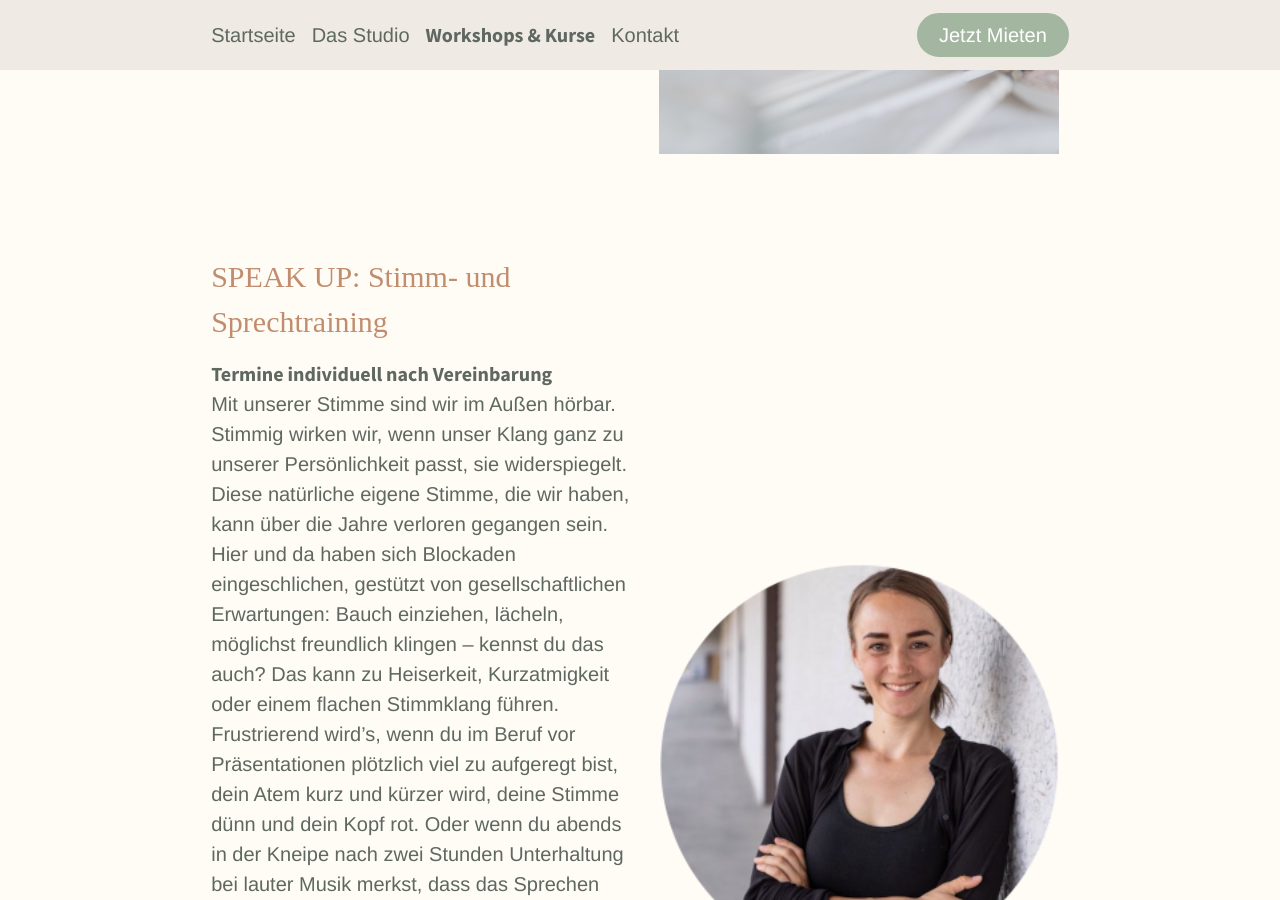
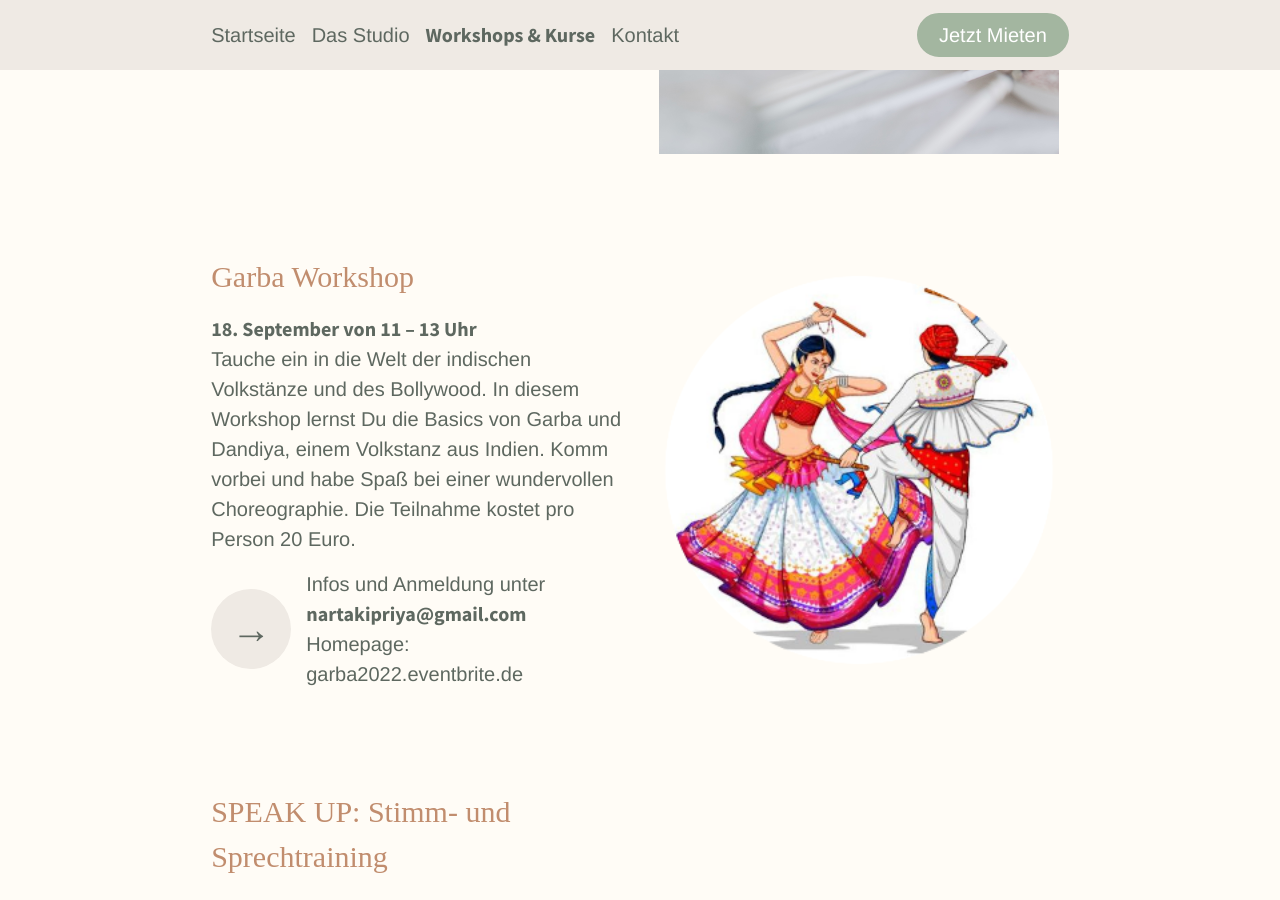
Before and after one commit to sonjafeitsch/meine-nische-website, a Jekyll site: the page built from kurse.html, in a window 1280 px wide and 900 px high, scrolled down 575 px. Built offline with Jekyll 4.4.1, drawn with Linux system fonts in a browser that asks for light colours; some web fonts are replaced.

Commit message:
update events

```diff
--- a/kurse.html
+++ b/kurse.html
@@ -4,6 +4,12 @@ title: Meine Nische | Kurse
 style: kurse.css
 permalink: kurse
 events:
+  - name: "Garba Workshop"
+    image: garba.png
+    time: 18. September von 11 – 13 Uhr
+    description: Tauche ein in die Welt der indischen Volkstänze und des Bollywood. In diesem Workshop lernst Du die Basics von Garba und Dandiya, einem Volkstanz aus Indien. Komm vorbei und habe Spaß bei einer wundervollen Choreographie. Die Teilnahme kostet pro Person 20 Euro.
+    address: nartakipriya@gmail.com
+    homepage: garba2022.eventbrite.de
   - name: "SPEAK UP: Stimm- und Sprechtraining"
     image: carolin.png
     time: Termine individuell nach Vereinbarung
```
Also changed, not shown: images/events/garba.png (added).
